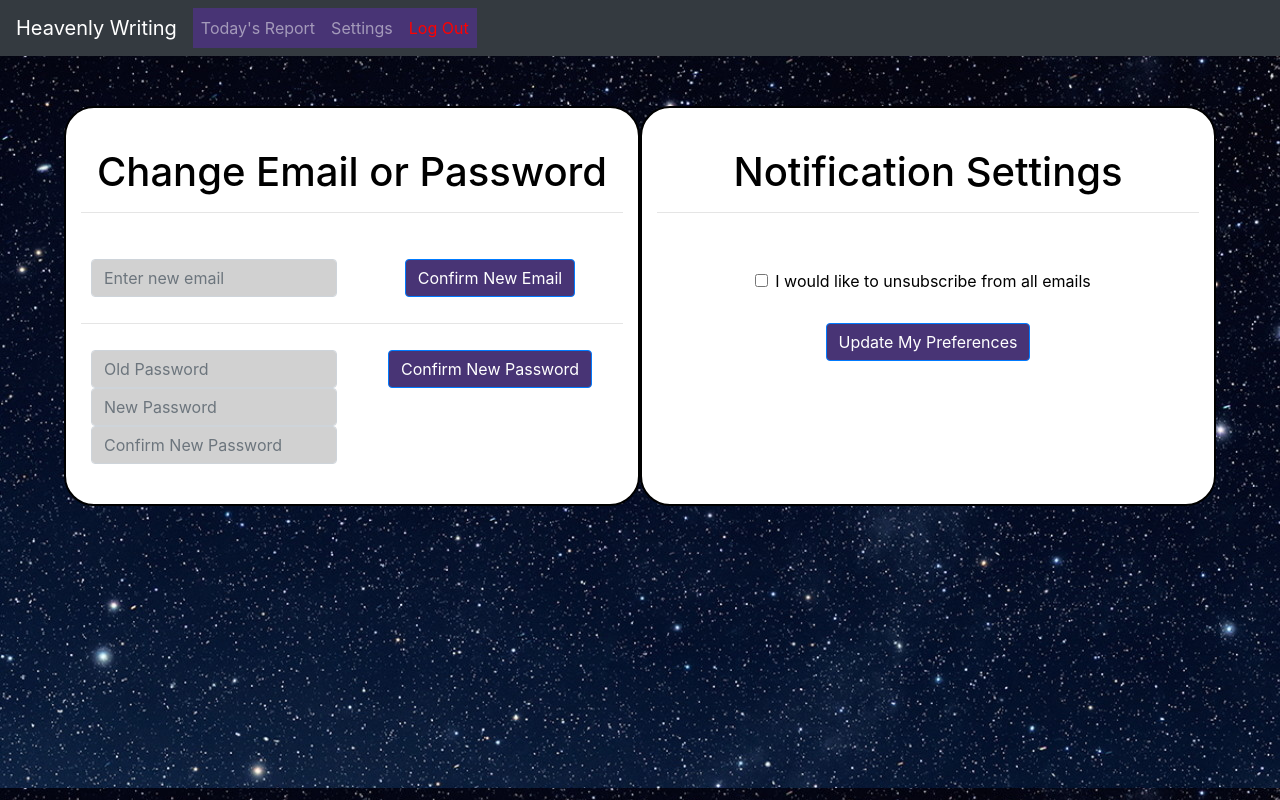
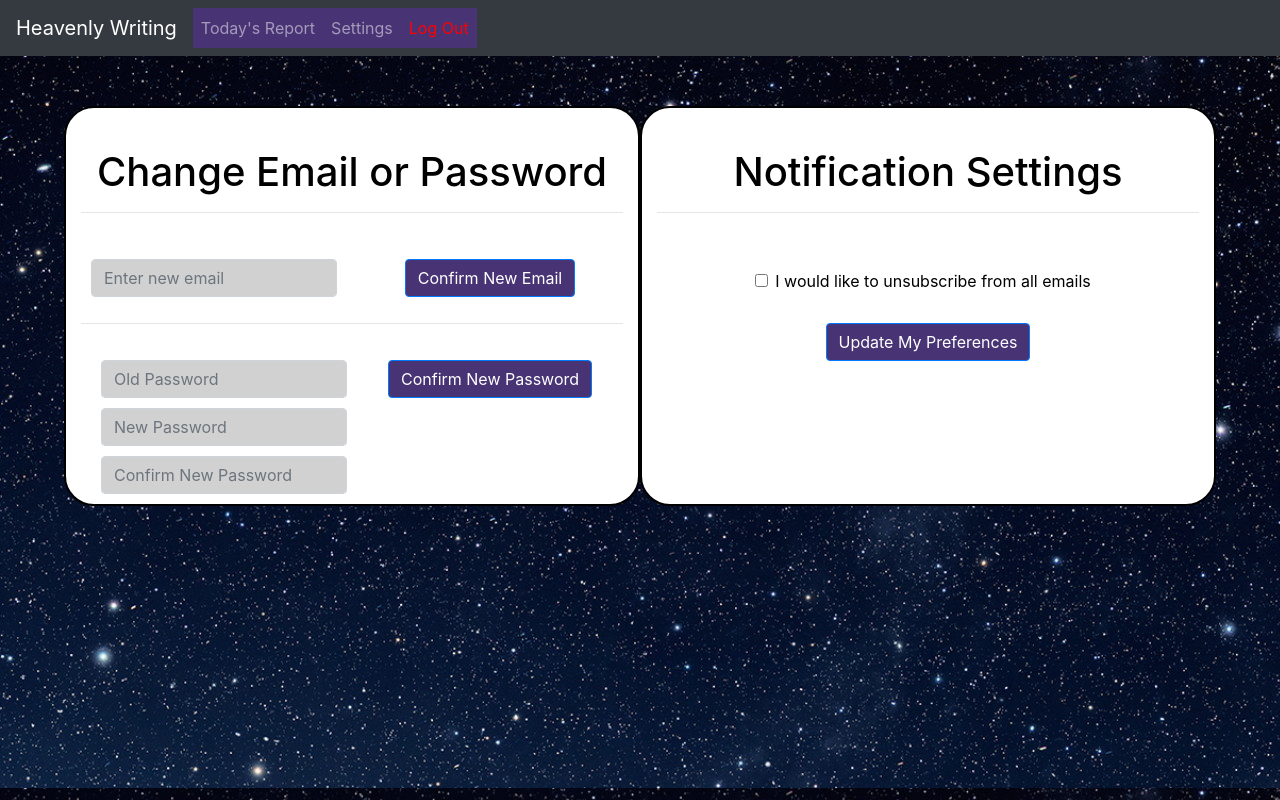
Before and after one commit to UFamayajimenez/HeavenlyWritingHoroscopes, a React (Create React App) app in the folder client/: page /client/settings in a window 1280 px wide. Shown: the top 800 px of the page. Built offline with nearby package versions, Linux system fonts and the light colour scheme.

Commit message:
cleaned up styling a bit

```diff
--- a/client/src/views/Client/Settings.js
+++ b/client/src/views/Client/Settings.js
@@ -199,19 +199,24 @@ const Settings= (props) => {
                             <Row>
                                 <Col>
                                     <FormControl type="password" placeholder="Old Password"
+                                                style={{margin: "10px"}}
                                                 onChange={e => {
                                                      if (e.target.value) {
                                                          const oldPassword = e.target.value;
                                                          passwords.old = oldPassword;
                                                      }
                                                  }}/>
-                                    <FormControl type="password" placeholder="New Password" onChange={e => {
+                                    <FormControl type="password" placeholder="New Password"
+                                                style={{margin: "10px"}}
+                                                onChange={e => {
                                                     if (e.target.value) {
                                                         const newPass1 = e.target.value;
                                                         passwords.new1 = newPass1;
                                                     }
                                                 }}/>
-                                    <FormControl type="password" placeholder="Confirm New Password" onChange={e => {
+                                    <FormControl type="password" placeholder="Confirm New Password"
+                                                style={{margin: "10px"}}
+                                                onChange={e => {
                                                     if (e.target.value) {
                                                         const newPass2 = e.target.value;
                                                         passwords.new2 = newPass2;
@@ -222,6 +227,7 @@ const Settings= (props) => {
                                     <Button
                                         variant="primary"
                                         type="submit"
+                                        style={{margin: "10px"}}
                                         onClick={handlePassword}>
                                         Confirm New Password
                                     </Button>
```
Lines whose indentation alone changed are shown as unchanged.
